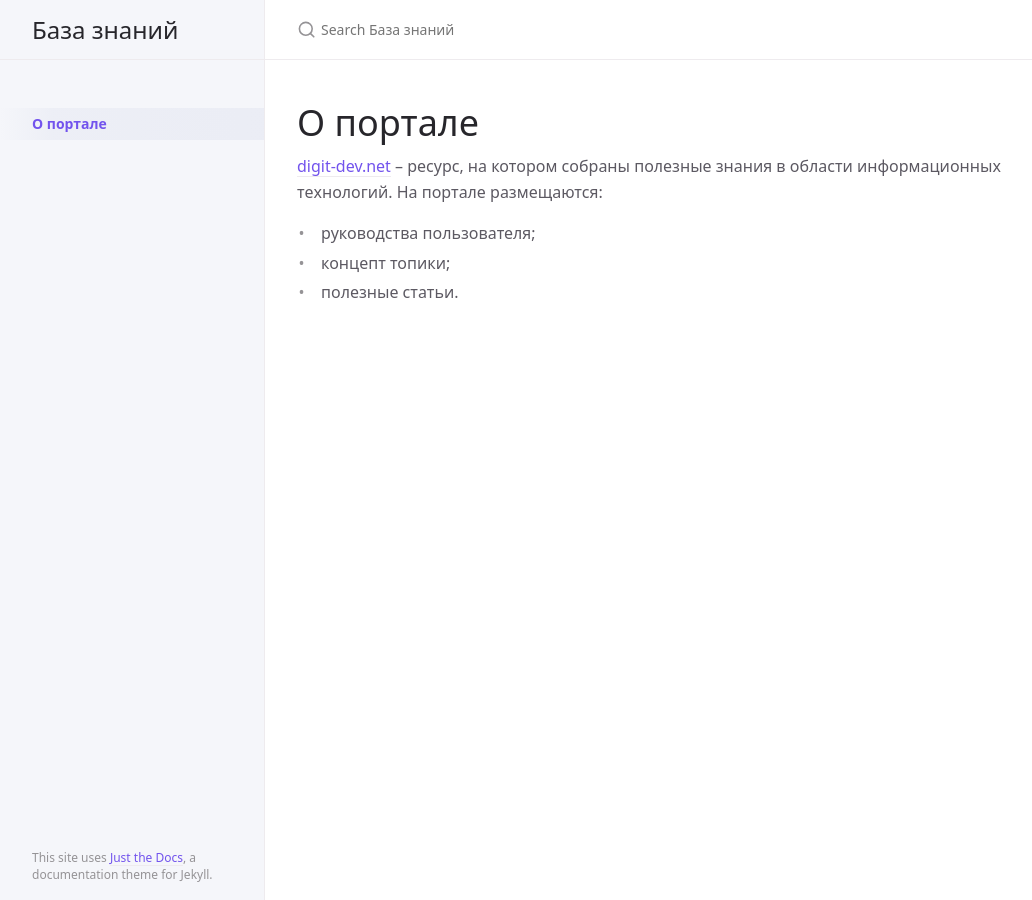
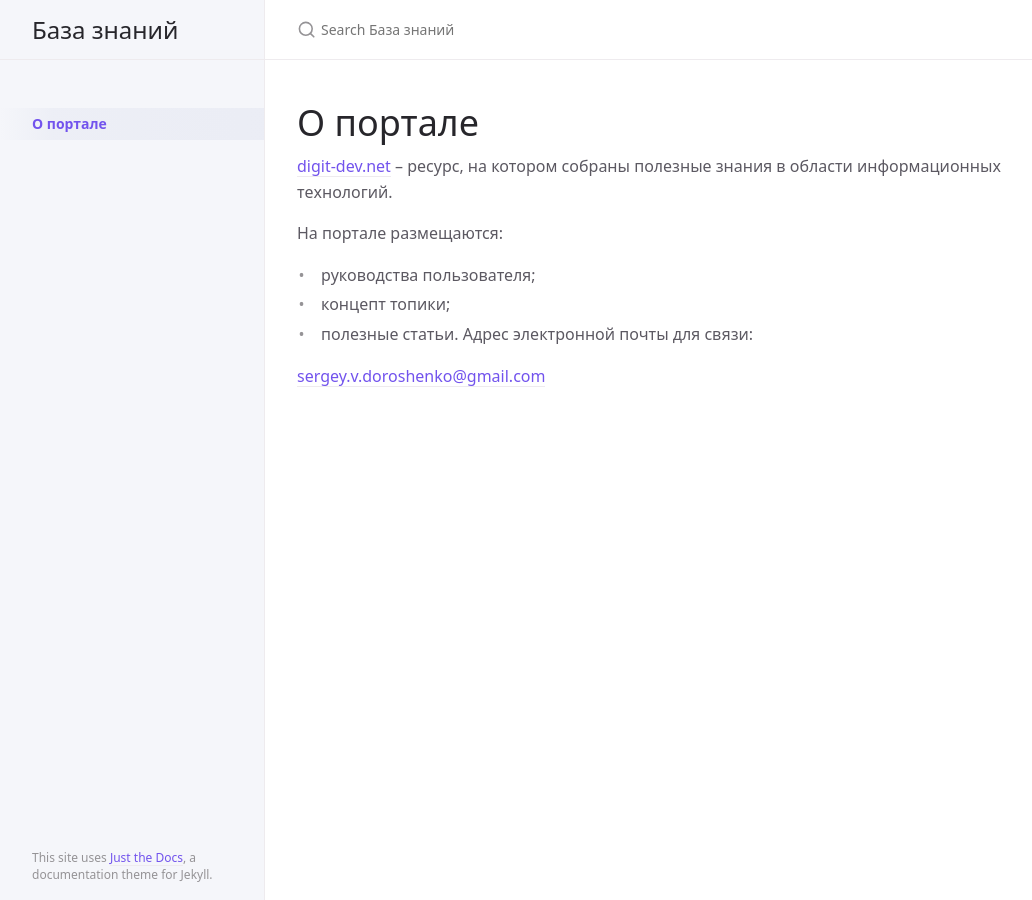
Before and after one commit to sergey-pixel/jekyll-azure-static, a Jekyll site: the page built from about.markdown, in a window 1280 px wide. Shown: the whole page, without its empty margins (107-1139 px from the left). Built offline with Jekyll 4.4.1, drawn with Linux system fonts in a browser that asks for light colours.

Commit message:
change about add email

```diff
--- a/about.markdown
+++ b/about.markdown
@@ -5,8 +5,11 @@ permalink: /about/
 ---
 
 # О портале
-[digit-dev.net](digit-dev.net) &#150; ресурс, на котором собраны полезные знания в области информационных технологий.
+[digit-dev.net](https://digit-dev.net) &#150; ресурс, на котором собраны полезные знания в области информационных технологий.
+
 На портале размещаются:
 - руководства пользователя;
 - концепт топики;
 - полезные статьи.
+Адрес электронной почты для связи:
+<sergey.v.doroshenko@gmail.com>
```
